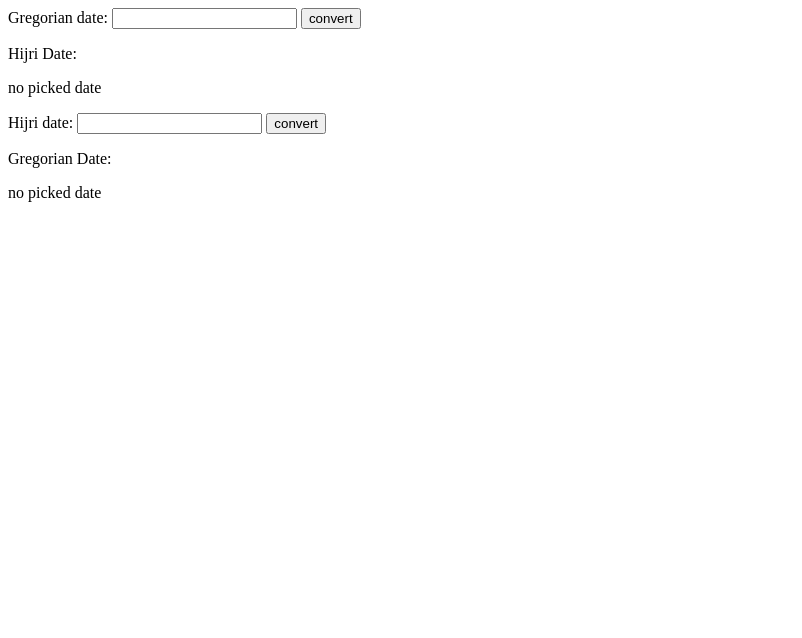
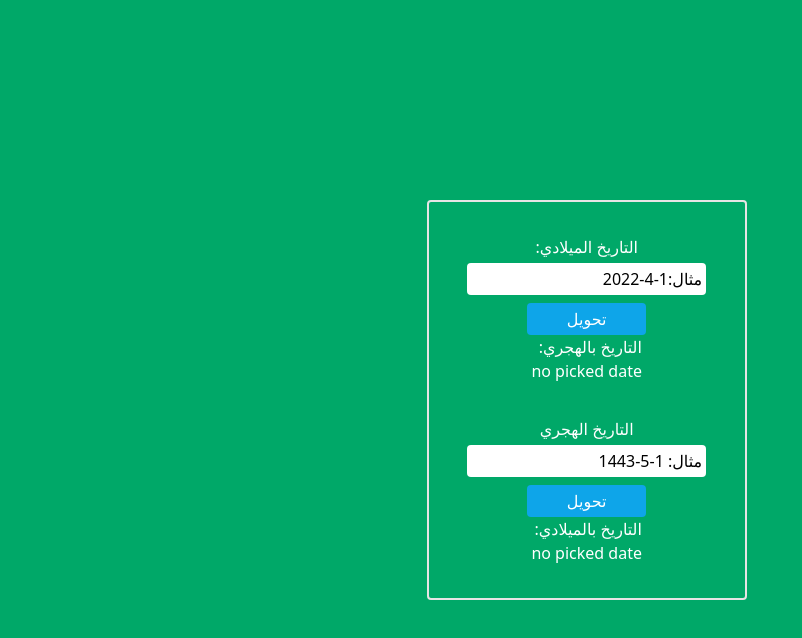
Before and after one commit to swe-musalem/hijri_converter_ui, a plain HTML site: page index.html in a window 1280 px wide. Shown: the whole page, without its empty margins (0-802 px from the left). Drawn offline with nearby package versions, Linux system fonts and the light colour scheme.

Commit message:
ui design

```diff
--- a/index.html
+++ b/index.html
@@ -1,24 +1,43 @@
 <!DOCTYPE html>
-<html lang="en">
+<html lang="en" dir="rtl">
   <head>
     <meta charset="UTF-8" />
     <meta http-equiv="X-UA-Compatible" content="IE=edge" />
     <meta name="viewport" content="width=device-width, initial-scale=1.0" />
+    <script src="https://cdn.tailwindcss.com"></script>
     <title>Document</title>
-  <body>
-    <label for="start">Gregorian date:</label>
+  <body class="relative bg-[#00A868] text-white">
+    <div class="h-screen w-full">
+      <div class="absolute top-1/4 h-1/2  sm:w-1/4 sm:left-1/3 flex flex-col w-3/4 left-10 items-center border-2 border-[#E6E5E5] rounded  justify-evenly ">
+        <div class="flex flex-col justify-center items-center ">
+          <label for="start" class="mb-1">التاريخ الميلادي:</label>
 
-    <input type="text" id="start" name="trip-start" />
-    <button class="btn">convert</button>
-    <p>Hijri Date:</p>
-    <p id="end">no picked date</p>
+          <input placeholder="مثال:1-4-2022" class="bg-white rounded w-full text-[#00A868] placeholder-black p-1" type="text" id="start" name="trip-start" />
+          <button class="btn bg-sky-500 rounded w-1/2 mt-2  p-1 ">تحويل</button>
+          <p>التاريخ بالهجري: <span id="end" class="flex justify-center flex-row-reverse"> no picked date</span> </p>
 
-    <label for="start1">Hijri date:</label>
 
-    <input type="text" id="start1" name="trip-start" />
-    <button class="btn1">convert</button>
-    <p>Gregorian Date:</p>
-    <p id="end1">no picked date</p>
+        </div>
+
+
+        <div class="flex flex-col justify-center items-center ">
+          <label for="start1" class="mb-1">التاريخ الهجري</label>
+
+          <input placeholder="مثال: 1-5-1443" type="text" id="start1" class="bg-white rounded w-full text-[#00A868] placeholder-black p-1" name="trip-start" />
+          <button class="btn1 bg-sky-500 rounded w-1/2 mt-2  p-1">تحويل</button>
+          <p>التاريخ بالميلادي: <span id="end1" class="flex justify-center flex-row-reverse">no picked date</span></p>
+
+
+        </div>
+
+
+      </div>
+    </div>
+
+
+
+
+
 
     <script>
       const ummalqura = {
```
